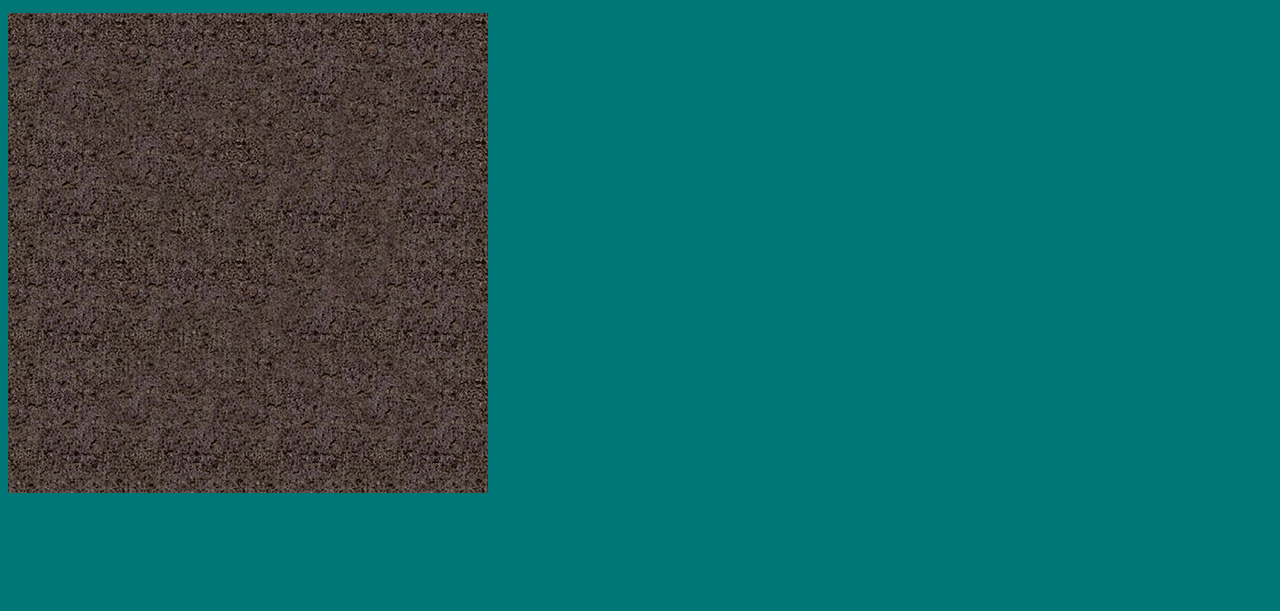
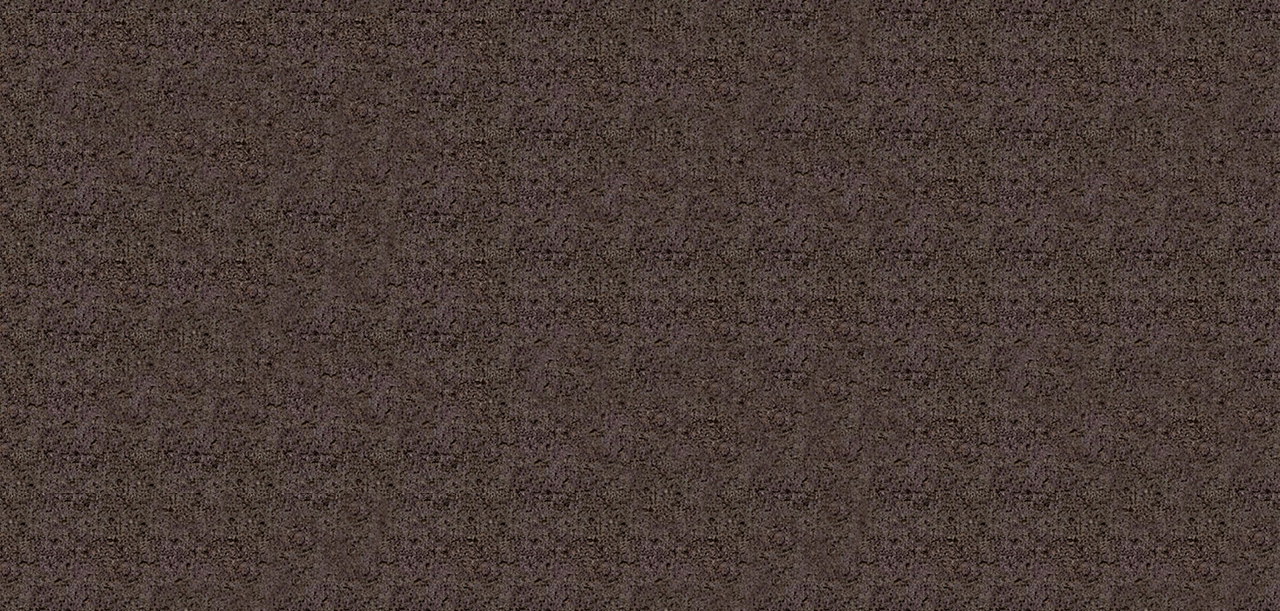
Before and after one commit to masazi2626/2016web1-4, a plain HTML site: page index.html in a window 1280 px wide. Shown: the part 189-800 px from the top of the page. Drawn offline with Linux system fonts and the light colour scheme.

Commit message:
Update default.css

```diff
--- a/css/default.css
+++ b/css/default.css
@@ -2,7 +2,7 @@
 
 body{
   background-color:#007777;
-  background-image:url(tree.jpg);
+  background-image:url(../tree.jpg);
 }
 h1{
   font-size:2.0em;
```
